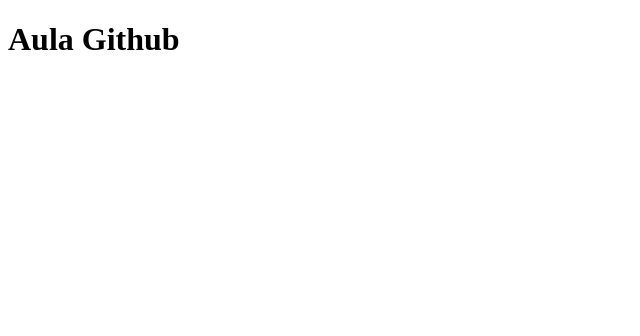
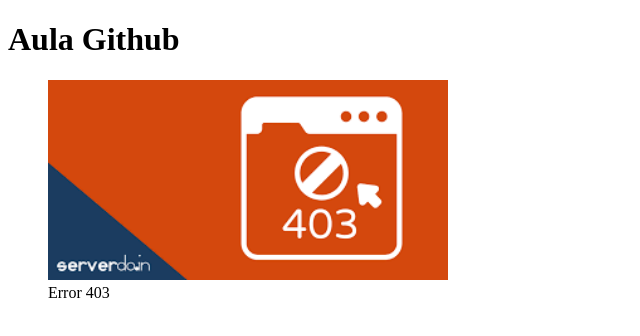
Before and after one commit to Cairo2710/aula-github, a plain HTML site: page index.html in a window 1280 px wide. Shown: the whole page, without its empty margins (0-640 px from the left). Drawn offline with Linux system fonts and the light colour scheme.

Commit message:
Modificações do HTML, criação do css e inserção de img

```diff
--- a/index.html
+++ b/index.html
@@ -4,10 +4,16 @@
         <meta charset="UTF-8">
         <meta name="viewport" content="width=device-width, initial-scale=1.0">
         <title>Aula Github</title>
+        <link rel="stylesheet" href="styles.css">
     </head>
 <body>
 
     <h1>Aula Github</h1>
-
+    <figure>
+        <img src="./img/download.png">
+        <figcaption>
+            Error 403
+        </figcaption>
+    </figure>
 </body>
 </html>
--- /dev/null
+++ b/styles.css
@@ -0,0 +1,3 @@
+img{
+    width: 400px;
+}
```
Also changed, not shown: img/download.png (added).
